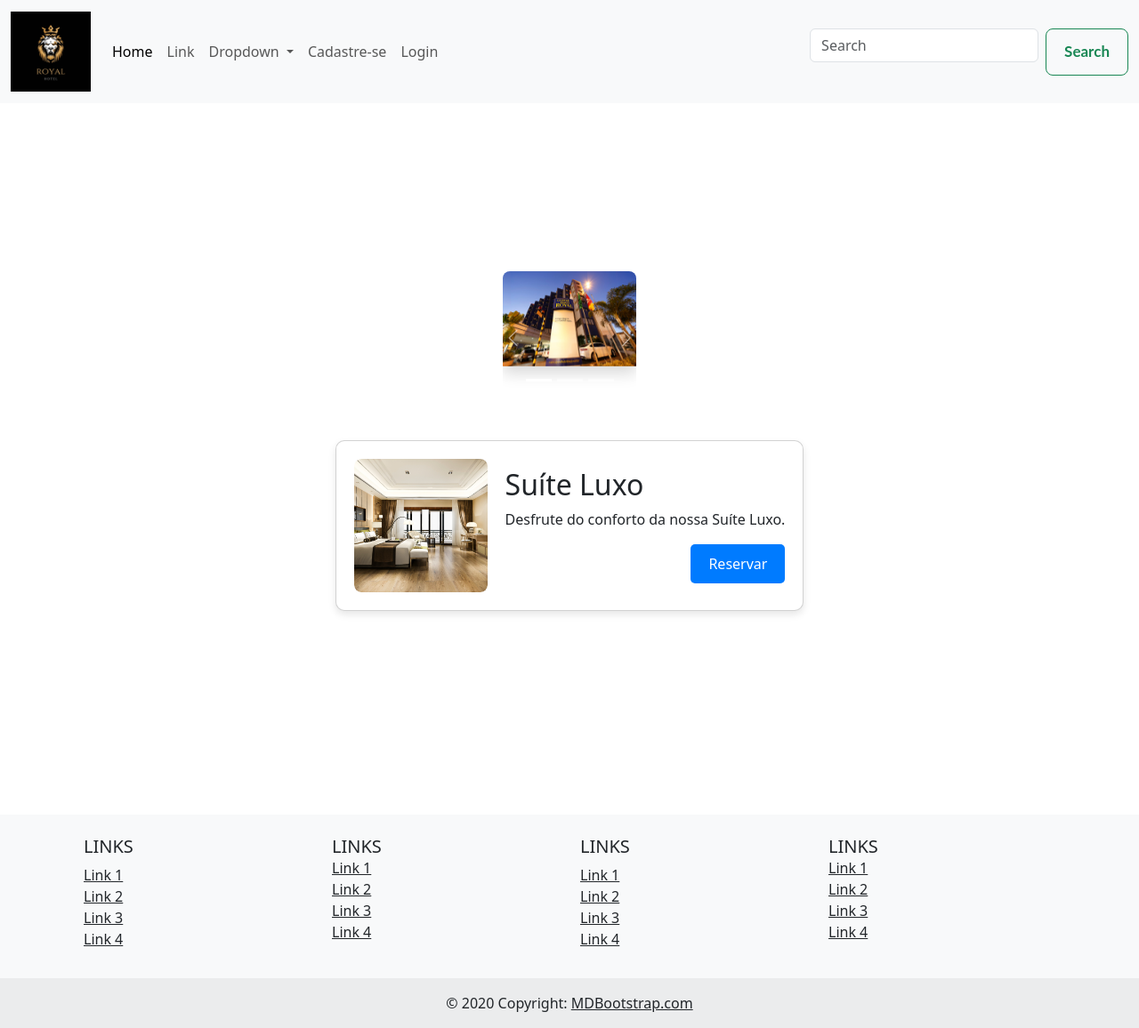
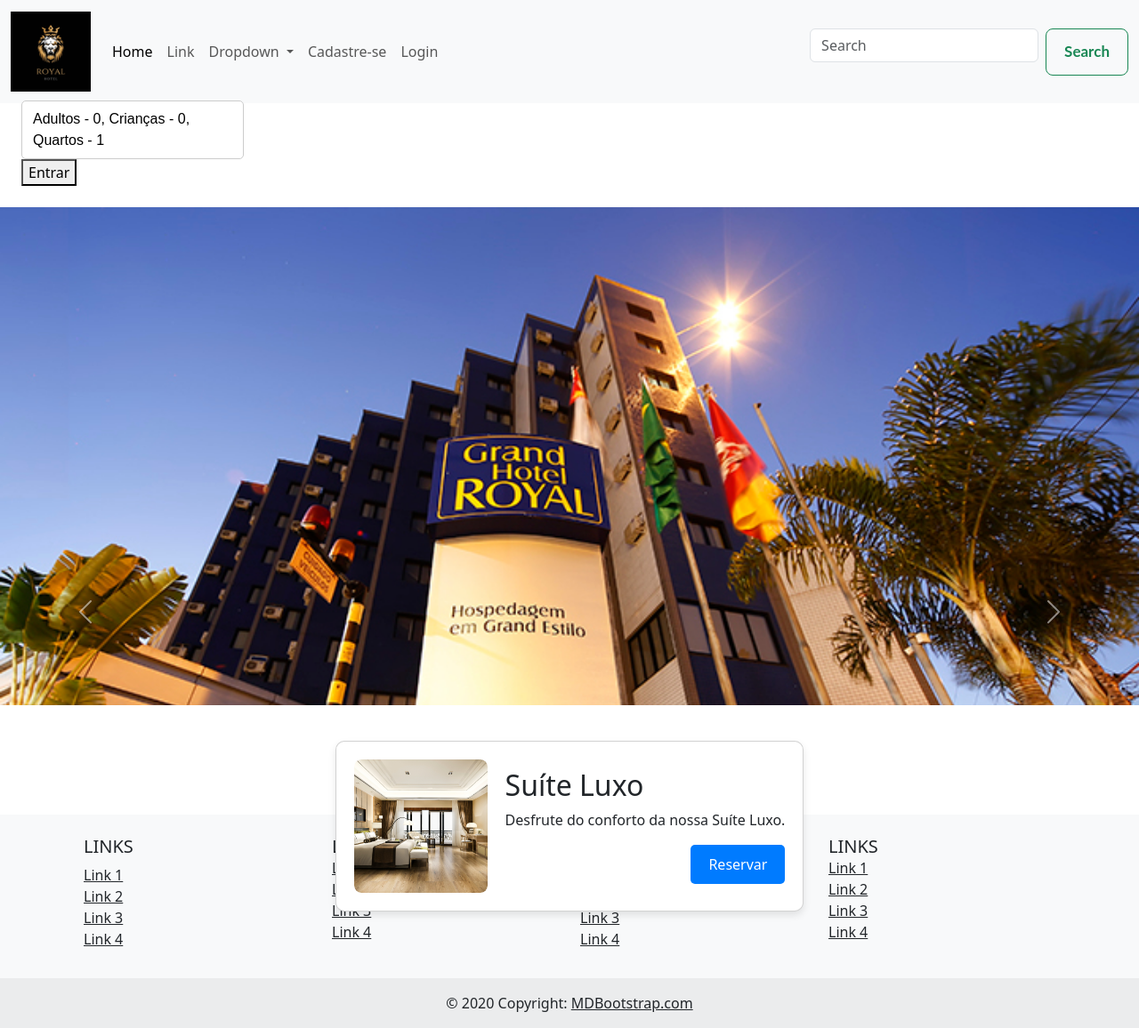
Before and after one commit to KevinBragaDev/AppHotelariaJS, a PHP site: page /PaginaWeb/ in a window 1280 px wide. Shown: the whole page at 89% size. Run offline with PHP 8.4, Linux system fonts and the light colour scheme.

Commit message:
DateSelector

```diff
--- a/src/CSS/global.css
+++ b/src/CSS/global.css
@@ -85,7 +85,7 @@
 
 
 /*Carrossel do card*/
-.carousel {
+.carouselCard {
   position: relative;
   width: 150px;
   height: 150px;
@@ -113,22 +113,101 @@
 
 /*Hero Section*/
 .hero-frame {
-    height: 56vh;
     /*max-width: 1200px; limite de largura*/
-    margin: 0 auto;
     overflow: hidden; /*impede que a imagem vaze do quadro*/
-    background: #f3f5f7; /*Aplicar cor ao fundo quando a imagem nao ocupa todo o espaço*/
+
 }
 
-.hero-img {
-    width: 100%;
-    height: 100%;
+.hero-img, .hero {
     /*Aplica propritedade cover para que a imagem preecha o quadro*/
-    object-fit: contain;
+    object-fit: cover;
     object-position: center;
+    height: 70vh;
 }
 @media (max-width: 576px) {
-    .hero-frame {
+    .hero-img, .hero {
         height: 50vh;
     }
 }
+
+
+
+/*estilo COMBO BOX*/
+.combo-box {
+  position: relative;
+  display: inline-block;
+  font-family: Arial, sans-serif;
+}
+
+.combo-button {
+  padding: 8px 12px;
+  font-size: 16px;
+  cursor: pointer;
+  border: 1px solid #ccc;
+  border-radius: 5px;
+  background-color: white;
+  width: 250px;
+  text-align: left;
+}
+
+.combo-dropdown {
+  position: absolute;
+  top: 100%;
+  left: 0;
+  background: white;
+  border: 1px solid #ccc;
+  border-radius: 5px;
+  margin-top: 4px;
+  box-shadow: 0 2px 8px rgba(0,0,0,0.15);
+  padding: 8px;
+  z-index: 10;
+  min-width: 250px;
+}
+
+.item {
+  display: flex;
+  align-items: center;
+  justify-content: space-between;
+  margin-bottom: 8px;
+  font-size: 14px;
+}
+
+.item:last-child {
+  margin-bottom: 0;
+}
+
+.item span {
+  flex: 1;
+}
+
+button.minus,
+button.plus {
+  width: 28px;
+  height: 28px;
+  border: 1px solid #ccc;
+  background-color: white;
+  color: #333;
+  font-weight: bold;
+  font-size: 20px;
+  line-height: 1;
+  cursor: pointer;
+  border-radius: 4px;
+  user-select: none;
+  display: flex;
+  align-items: center;
+  justify-content: center;
+  padding: 0;
+  margin-left: 6px;
+  margin-right: 6px;
+}
+
+button.minus:hover,
+button.plus:hover {
+  background-color: #f0f0f0;
+}
+
+.number {
+  width: 20px;
+  text-align: center;
+  font-weight: 600;
+}
--- /dev/null
+++ b/src/components/DateSelector.js
@@ -0,0 +1,101 @@
+export default function dateContainer() {
+    const DateContainer = document.createElement('div');
+    DateContainer.className = 'p-4 shadow-lg date-container';
+
+    const regiao = document.createElement('input');
+        regiao.type = 'search';
+        regiao.placeholder = "Onde voce esta indo?";
+        DateContainer.appendChild(regiao);
+
+    const data = document.createElement('input');
+        data.type = 'date';
+        data.placeholder = "Data de check-in";
+        DateContainer.appendChild(data);
+
+
+    const pessoasGroup = document.createElement('div');
+
+        pessoasGroup.innerHTML = `
+    <div class="combo-box">
+  <button class="combo-button" type="button" aria-haspopup="listbox" aria-expanded="false">
+    Adultos - 0, Crianças - 0, Quartos - 1
+  </button>
+  <div class="combo-dropdown" hidden>
+    <div class="item">
+      <span>Adultos</span>
+      <button class="minus" data-target="adultos">-</button>
+      <span class="number" id="adultos">0</span>
+      <button class="plus" data-target="adultos">+</button>
+    </div>
+    <div class="item">
+      <span>Crianças</span>
+      <button class="minus" data-target="criancas">-</button>
+      <span class="number" id="criancas">0</span>
+      <button class="plus" data-target="criancas">+</button>
+    </div>
+    <div class="item">
+      <span>Quartos</span>
+      <button class="minus" data-target="quartos">-</button>
+      <span class="number" id="quartos">1</span>
+      <button class="plus" data-target="quartos">+</button>
+    </div>
+  </div>
+</div>
+        `;
+
+            DateContainer.appendChild(pessoasGroup);
+
+    const botao = document.createElement('button');
+        botao.type = 'submit';
+        botao.textContent = "Entrar";
+        DateContainer.appendChild(botao);
+
+        const comboBox = pessoasGroup.querySelector('.combo-box');
+const button = comboBox.querySelector('.combo-button');
+const dropdown = comboBox.querySelector('.combo-dropdown');
+
+const counts = {
+  adultos: 0,
+  criancas: 0,
+  quartos: 1
+};
+
+function updateButtonLabel() {
+  button.textContent = `Adultos - ${counts.adultos}, Crianças - ${counts.criancas}, Quartos - ${counts.quartos}`;
+}
+
+button.addEventListener('click', () => {
+  const expanded = button.getAttribute('aria-expanded') === 'true';
+  button.setAttribute('aria-expanded', String(!expanded));
+  dropdown.hidden = expanded;
+});
+
+dropdown.querySelectorAll('button.plus').forEach(btn => {
+  btn.addEventListener('click', () => {
+    const target = btn.getAttribute('data-target');
+    counts[target]++;
+    updateDropdownNumber(target);
+    updateButtonLabel();
+  });
+});
+
+dropdown.querySelectorAll('button.minus').forEach(btn => {
+  btn.addEventListener('click', () => {
+    const target = btn.getAttribute('data-target');
+    if (counts[target] > (target === 'quartos' ? 1 : 0)) { // quartos min 1
+      counts[target]--;
+      updateDropdownNumber(target);
+      updateButtonLabel();
+    }
+  });
+});
+
+function updateDropdownNumber(target) {
+  dropdown.querySelector(`#${target}`).textContent = counts[target];
+}
+
+updateButtonLabel();
+
+
+    return DateContainer;
+}
--- a/src/components/Hero.js
+++ b/src/components/Hero.js
@@ -3,6 +3,7 @@ export default function Hero() {
     containerHero.className = 'hero w-100 d-flex justify-content-center';
 
     containerHero.innerHTML = `
+<div class = "hero-frame w-100">
 
  <div id="carouselExampleIndicators" class="carousel slide">
   <div class="carousel-indicators">
@@ -29,6 +30,7 @@ export default function Hero() {
     <span class="carousel-control-next-icon" aria-hidden="true"></span>
     <span class="visually-hidden">Next</span>
   </button>
+</div>
 </div>`;
 
 return containerHero;
--- a/src/components/RoomCard.js
+++ b/src/components/RoomCard.js
@@ -3,7 +3,7 @@ const containerCard = document.createElement('div');
   containerCard.className = 'card';
   containerCard.innerHTML = `
   <div class="card-content">
-      <div class="carousel">
+      <div class="carouselCard">
         <img src="publics/assets/img/suite1.jpg" alt="Imagem 1" class="carousel-image active" />
         <img src="publics/assets/img/suite2.jpg" alt="Imagem 2" class="carousel-image" />
         <img src="publics/assets/img/suite3.jpg" alt="Imagem 3" class="carousel-image" />
--- a/src/pages/home.js
+++ b/src/pages/home.js
@@ -2,6 +2,7 @@ import Hero from "../components/Hero.js";
 import Navbar from "../components/Navbar.js";
 import Footer from "../components/footer.js";
 import Card from "../components/RoomCard.js";
+import dateContainer from "../components/DateSelector.js";
 
 export default function renderHomePage() {
      const nav = document.getElementById('navbar');
@@ -13,6 +14,9 @@ export default function renderHomePage() {
     const home = document.getElementById('root');
     home.innerHTML = '';
 
+    const selector = dateContainer();
+    home.appendChild(selector);
+
     const carrousel = Hero();
     home.appendChild(carrousel);
 
@@ -20,4 +24,6 @@ export default function renderHomePage() {
 
     const card = Card();
     home.appendChild(card);
+
+
 }
```
